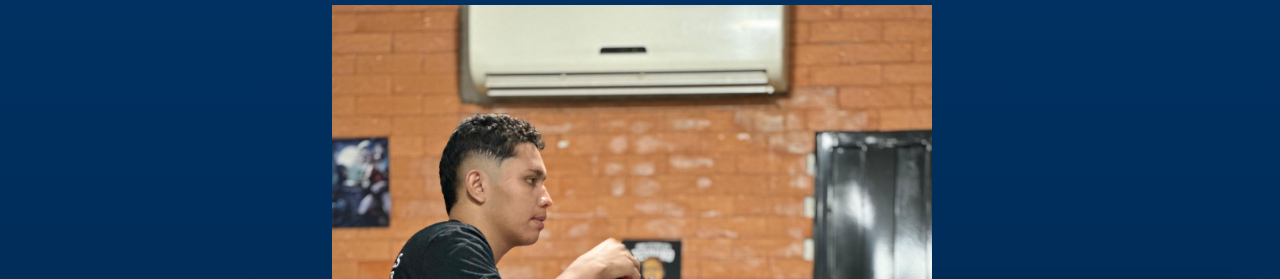
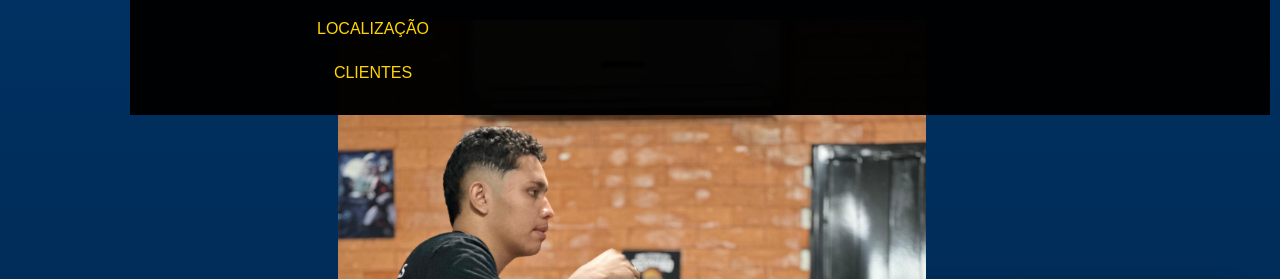
Before and after one commit to JacksonLuiz99/BarbeariaLS, a plain HTML site: page index.html in a window 1280 px wide. Shown: the part 145-424 px from the top of the page. Drawn offline with nearby package versions, Linux system fonts and the light colour scheme.

Commit message:
margin de menu

```diff
--- a/css/style.css
+++ b/css/style.css
@@ -62,15 +62,17 @@ body {
 .header .nav-linkk {
     color: #FFD700 !important;
     margin-left: 15px;
+
 }
 
 .header .nav-link,
 .header .nav-linkk {
+
     color: #ffd700 !important;
     margin-left: 15px;
     text-decoration: none;
-    /* Remove o sublinhado */
-}
+    margin: 20px;
+  }
 
 
 .cover-section {
@@ -82,6 +84,8 @@ body {
     height: 100vh;
     overflow: hidden;
     margin: 150px 0;
+    padding-top: 15px;
+    margin-bottom: -1%;
     /* Margem superior e inferior de 20px */
 }
 
```
